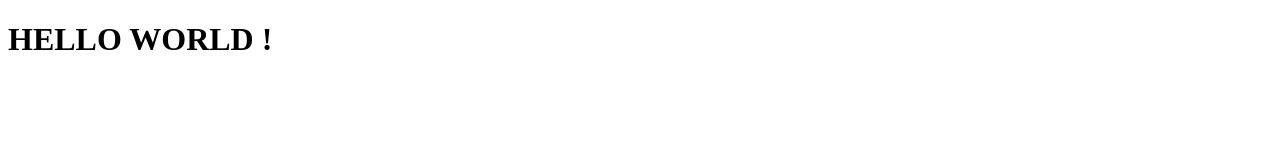
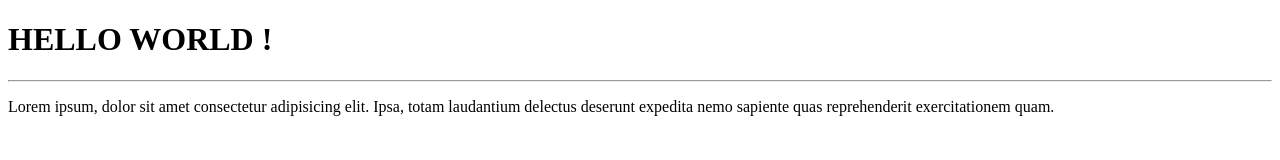
Before and after one commit to ZKYRIO/test-remote-2, a plain HTML site: page index.html in a window 1280 px wide. Drawn offline with Linux system fonts and the light colour scheme.

Commit message:
menambahkan paragraf dan <hr>

```diff
--- a/index.html
+++ b/index.html
@@ -8,5 +8,7 @@
 </head>
 <body>
     <h1>HELLO WORLD !</h1>
+    <hr>
+    <p>Lorem ipsum, dolor sit amet consectetur adipisicing elit. Ipsa, totam laudantium delectus deserunt expedita nemo sapiente quas reprehenderit exercitationem quam.</p>
 </body>
 </html>
```
